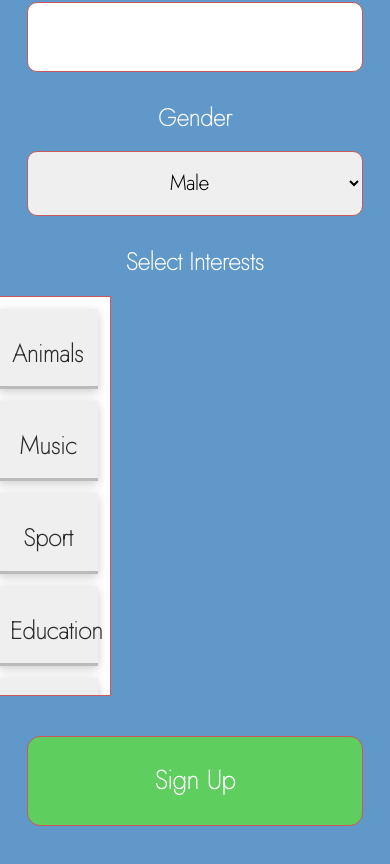
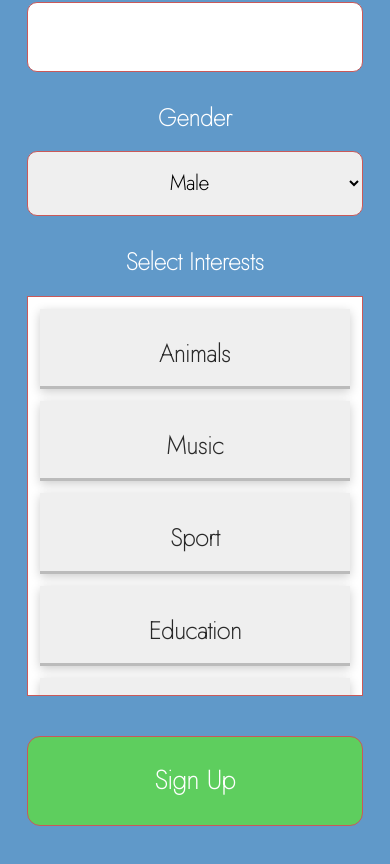
Before and after one commit to futhark14/rep_p16, a plain HTML site: page signup.html in a window 390 px wide. Shown: the part 694-1558 px from the top of the page. Drawn offline with nearby package versions, Linux system fonts and the light colour scheme.

Commit message:
fixed responsiveness

```diff
--- a/css/styles.css
+++ b/css/styles.css
@@ -398,6 +398,11 @@ footer .glyphicon {
     margin-left: 10%;
   }
 
+  .interests_box{
+    width: 80%;
+    margin-left: 10%;
+  }
+
   .container-contact #contact{
     margin-top: 5%;
   }
--- a/signup.html
+++ b/signup.html
@@ -58,6 +58,7 @@
                     </select>
 
                     <label for="interests_label">Select Interests</label>
+                    <div class = "interest-wrapper">
                     <div class = "interests_box" id ="interests">
 
                             <div class="button-wrap">
@@ -82,8 +83,7 @@
                                 <h1>Work</h1>
                               </label>
                             </div>
-
-
+                        </div>
                     </div>
 
                     <input type="submit" class="send" value="Sign Up">
```
